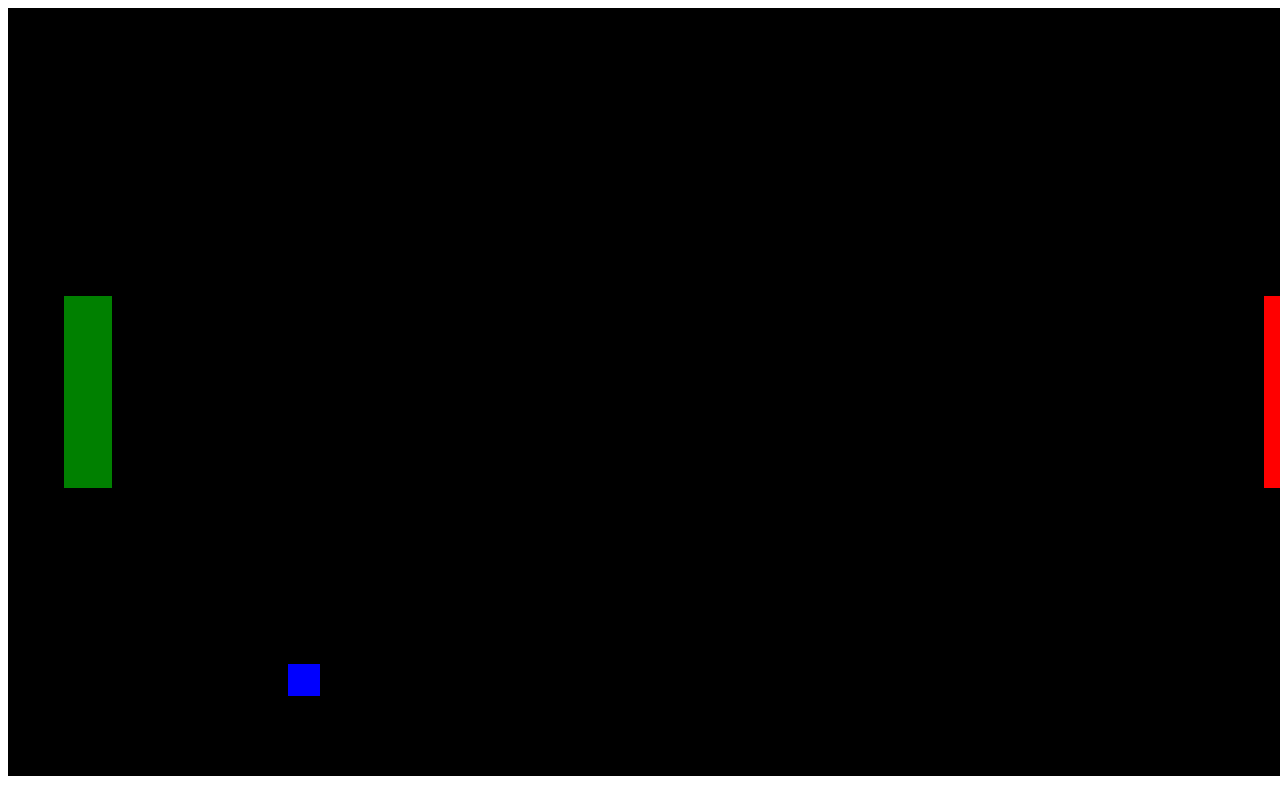
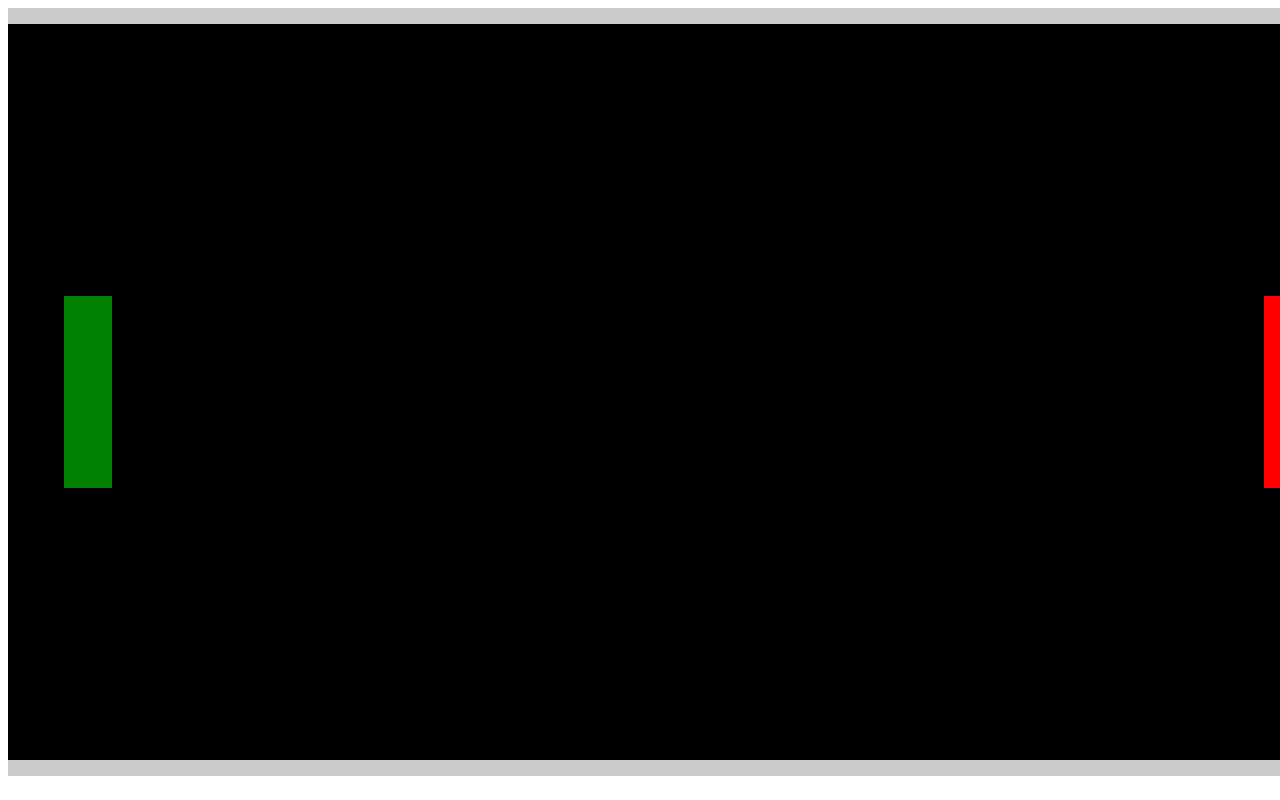
Before and after one commit to Bomki/bomki.github.io, a plain HTML site: page pong/index.html in a window 1280 px wide. Shown: the top 800 px of the page. Drawn offline with Linux system fonts and the light colour scheme; animation ran at ten frames a second.

Commit message:
Groups added, walls added

```diff
--- a/pong/index.html
+++ b/pong/index.html
@@ -5,8 +5,9 @@
 
     <script src="lib/phaser.min.js"></script>
     <script src="js/main.js"></script>
+    <script src="js/ball.js"></script>
+    <script src="js/wall.js"></script>
     <script src="js/players.js"></script>
-    <script src="js/ball.js"></script>
 
 </head>
 </html>
--- a/pong/js/ball.js
+++ b/pong/js/ball.js
@@ -1,14 +1,17 @@
 function Ball (game, spriteName, spriteLocation, x, y, startSpeedX, startSpeedY){
 
-    this.sprite = null;
+    this.sprite = Phaser.Sprite;
+    this.x = x;
+    this.y = y;
+    this.spriteName = spriteName;
+    this.spriteLocation = spriteLocation;
 
     this.preload = function () {
-        game.load.image(spriteName, spriteLocation);
+        game.load.image(this.spriteName, this.spriteLocation);
     };
 
     this.create = function () {
-        this.sprite = game.add.sprite(x,y,spriteName);
-        this.sprite.body.collideWorldBounds = true;
+        this.sprite = balls.create(this.x, this.y, this.spriteName);
         this.sprite.body.bounce.x = 1;
         this.sprite.body.bounce.y = 1;
         this.sprite.anchor.setTo(0.5, 0.5);
@@ -16,15 +19,21 @@ function Ball (game, spriteName, spriteLocation, x, y, startSpeedX, startSpeedY)
         this.startSpeedY = startSpeedY;
         this.randomMoveX = Math.random() < 0.5 ? -1 : 1;
         this.randomMoveY = Math.random() < 0.5 ? -1 : 1;
-        this.released = false;
         this.sprite.body.velocity.x = this.randomMoveX * this.startSpeedX;
         this.sprite.body.velocity.y = this.randomMoveY * this.startSpeedY;
+
 
     };
 
     this.update = function () {
-
+        game.physics.collide(balls, walls);
+        if(this.sprite.body.x >= 1344){
+            console.log("Player 1 scored!");
+        }
+        if(this.sprite.body.x <= 0){
+            console.log("Player 2 scored!");
+        }
     };
 }
 
-var ball1 = new Ball(game, "ball1", "assets/ball.png", 680, 339, 700, 100);
+var ball1 = new Ball(game, "ball1", "assets/ball.png", 680, 384, 700, 100);
--- a/pong/js/main.js
+++ b/pong/js/main.js
@@ -1,19 +1,32 @@
 var game = new Phaser.Game(1360, 768, Phaser.AUTO, '', { preload: preload, create: create, update: update });
 
+var players;
+var balls;
+var walls;
+
 function preload(){
+    players = game.add.group();
+    balls = game.add.group();
+    walls = game.add.group();
     player1.preload();
     player2.preload();
     ball1.preload();
+    wall1.preload();
+    wall2.preload();
 }
 
 function create(){
     player1.create();
     player2.create();
     ball1.create();
+    wall1.create();
+    wall2.create();
 }
 
 function update(){
     player1.update();
     player2.update();
     ball1.update();
+    wall1.update();
+    wall2.update();
 }
--- a/pong/js/players.js
+++ b/pong/js/players.js
@@ -1,32 +1,39 @@
 function Player (game, spriteName, spriteLocation, x, y, keyUp, keyDown, speed){
 
-    this.sprite = null;
+    this.sprite = Phaser.Sprite;
+    this.x = x;
+    this.y = y;
+    this.spriteName = spriteName;
+    this.spriteLocation = spriteLocation;
+    this.keyUp = keyUp;
+    this.keyDown = keyDown;
+    this.speed = speed;
 
     this.preload = function () {
-        game.load.image(spriteName, spriteLocation);
+        game.load.image(this.spriteName, this.spriteLocation);
     };
 
     this.create = function () {
-        this.sprite = game.add.sprite(x,y,spriteName);
-        this.sprite.body.collideWorldBounds = true;
+        this.sprite = players.create(this.x, this.y, this.spriteName);
         this.sprite.body.bounce.x = 1;
         this.sprite.body.bounce.y = 1;
         this.sprite.body.immovable = true;
         this.sprite.anchor.setTo(0.5, 0.5);
-        this.keyUp = game.input.keyboard.addKey(keyUp);
-        this.keyDown = game.input.keyboard.addKey(keyDown);
-        this.speed = speed;
+        this.keyUp = game.input.keyboard.addKey(this.keyUp);
+        this.keyDown = game.input.keyboard.addKey(this.keyDown);
+
+
     };
 
     this.update = function () {
+        game.physics.collide(players, balls);
         this.sprite.body.velocity.y = 0;
-        if(this.keyUp.isDown){
+        if(this.keyUp.isDown && this.sprite.body.y > 16){
             this.sprite.body.velocity.y = -this.speed;
         }
-        if(this.keyDown.isDown){
+        if(this.keyDown.isDown && this.sprite.body.y < 560){
             this.sprite.body.velocity.y = this.speed;
         }
-        game.physics.collide(this.sprite, ball1.sprite);
     };
 }
 
--- /dev/null
+++ b/pong/js/wall.js
@@ -0,0 +1,28 @@
+function Wall(game, spriteName, spriteLocation, x, y){
+
+    this.sprite = Phaser.Sprite;
+    this.spriteName = spriteName;
+    this.spriteLocation = spriteLocation;
+    this.x = x;
+    this.y = y;
+
+    this.preload = function(){
+        game.load.image(this.spriteName, this.spriteLocation);
+    };
+
+    this.create = function(){
+        this.sprite = walls.create(this.x, this.y, this.spriteName);
+        this.sprite.anchor.setTo(0.5, 0.5);
+        this.sprite.body.bounce.x = 1;
+        this.sprite.body.bounce.y = 1;
+        this.sprite.body.immovable = true;
+    };
+
+    this.update = function(){
+
+    };
+
+}
+
+var wall1 = new Wall(game, "wall1", "assets/wall.png", 680, 768);
+var wall2 = new Wall(game, "wall2", "assets/wall.png", 680, 0);
```
Also changed, not shown: pong/assets/wall.png (added).
